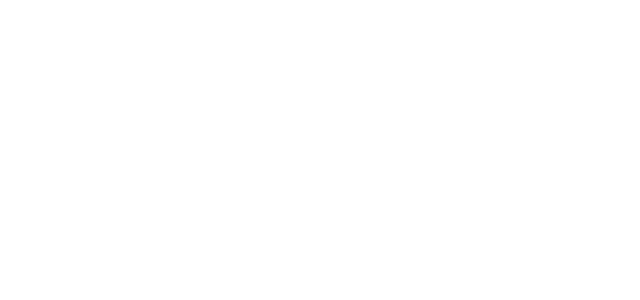
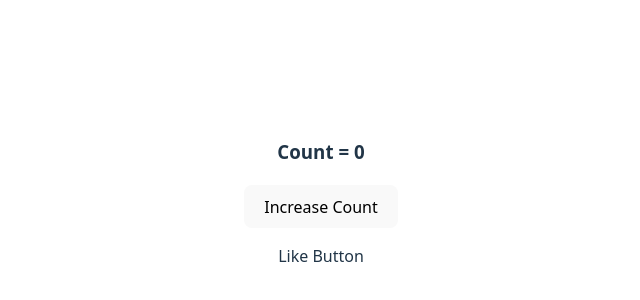
Before and after one commit to shehwarm/DeltaReact, a React (Vite) app in the folder react-states-class/: page / in a window 1280 px wide. Shown: the part 198-498 px from the top of the page, without its empty margins (319-959 px from the left). Built offline with nearby package versions, Linux system fonts and the light colour scheme.

Commit message:
feat: add LikeButton component and integrate it into App component

```diff
--- a/react-states-class/src/App.jsx
+++ b/react-states-class/src/App.jsx
@@ -1,11 +1,13 @@
 import './App.css';
 import Counter from './Counter.jsx';
+import LikeButton from './LikeButton.jsx';
 
 function App() {
   return (
     <>
-      <h1>States in React</h1>
       <Counter />
+
+      <LikeButton />
     </>
   );
 }
--- /dev/null
+++ b/react-states-class/src/LikeButton.jsx
@@ -0,0 +1,7 @@
+export default function LikeButton() {
+  return (
+    <div>
+        <p>Like Button</p>
+    </div>
+  );
+}
--- a/react-states-class/src/main.jsx
+++ b/react-states-class/src/main.jsx
@@ -5,6 +5,6 @@
 
 createRoot(document.getElementById('root')).render(
   //<StrictMode>
-    //<App />
+   <App />
   //</StrictMode>,
 )
```
